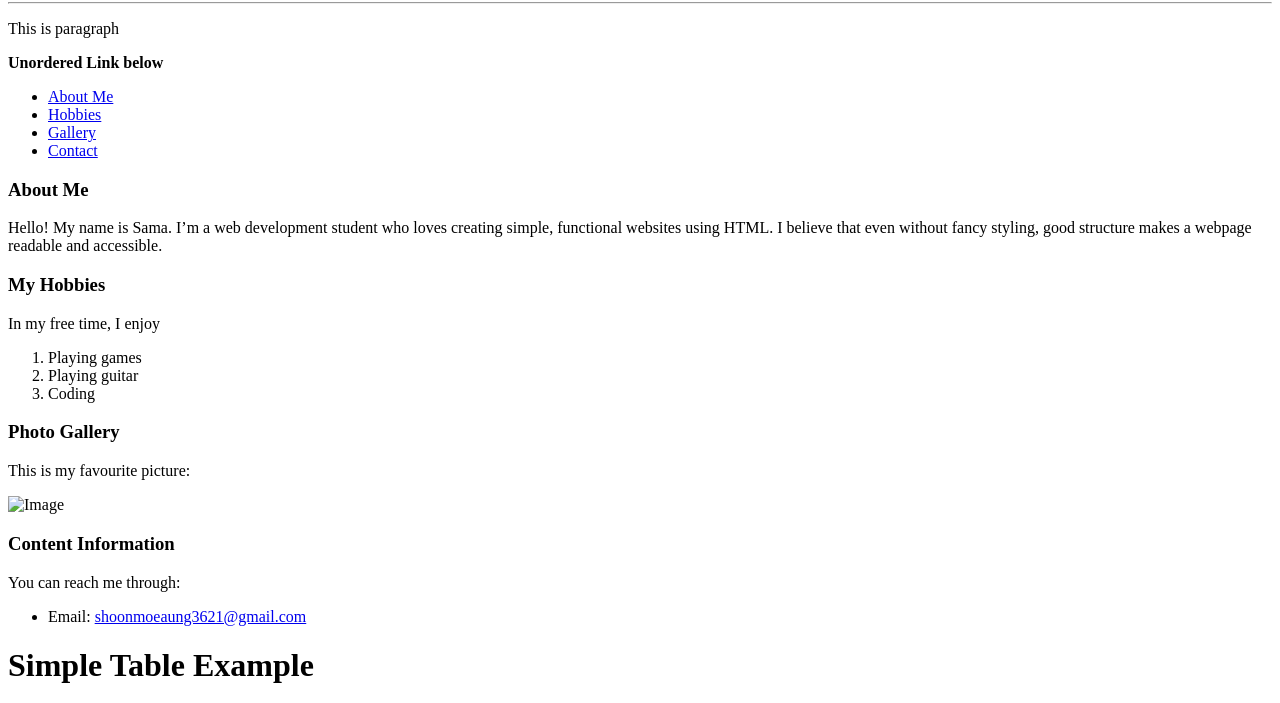
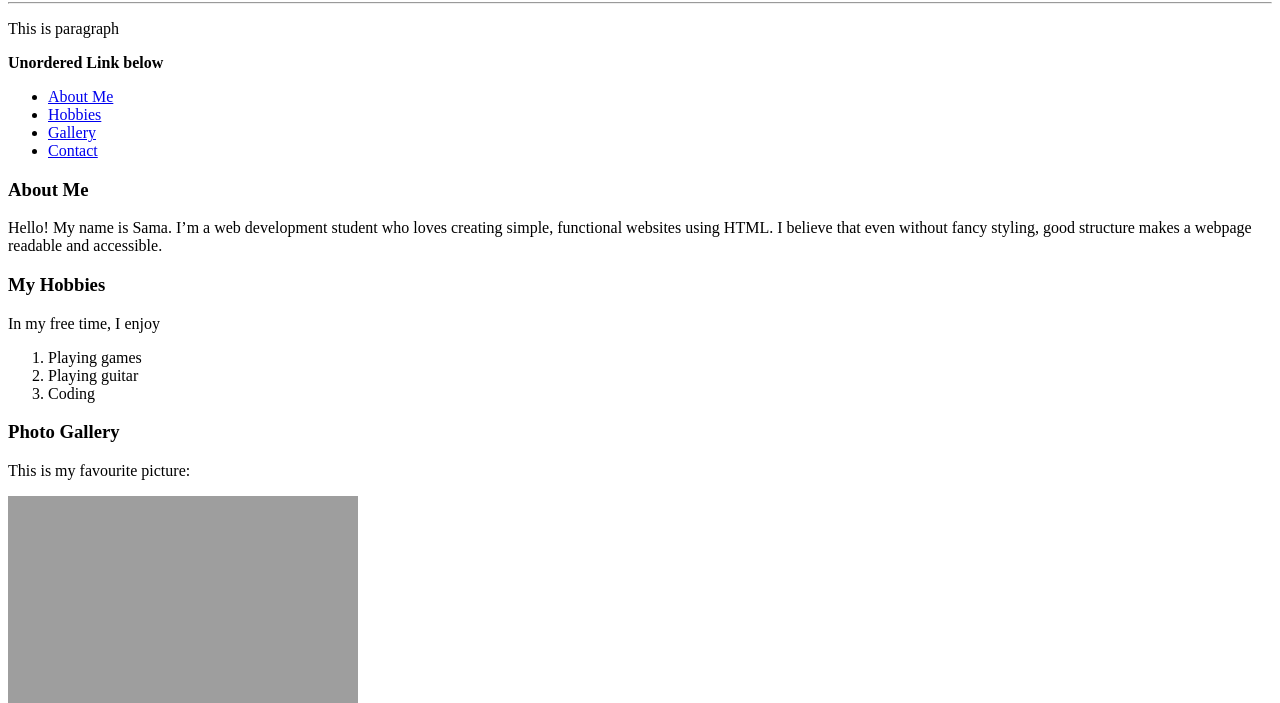
Before and after one commit to Shoon-moe-aung/basic-html, a plain HTML site: page index.html in a window 1280 px wide. Shown: the part 78-781 px from the top of the page. Drawn offline with Linux system fonts and the light colour scheme; the site is published under a folder, as on GitHub Pages, so addresses that start at the root find nothing.

Commit message:
fix the image

```diff
--- a/index.html
+++ b/index.html
@@ -30,7 +30,7 @@
         <div id="gallery">
         <h3>Photo Gallery</h3>
         <p>This is my favourite picture:</p>
-        <img src="/public/images/1345309.jpeg" alt="Image" width="350"
+        <img src="public/images/1345309.jpeg" alt="Image" width="350"
         height="240" title="sample">
         </div>
         <div id="contact"></div>
```
